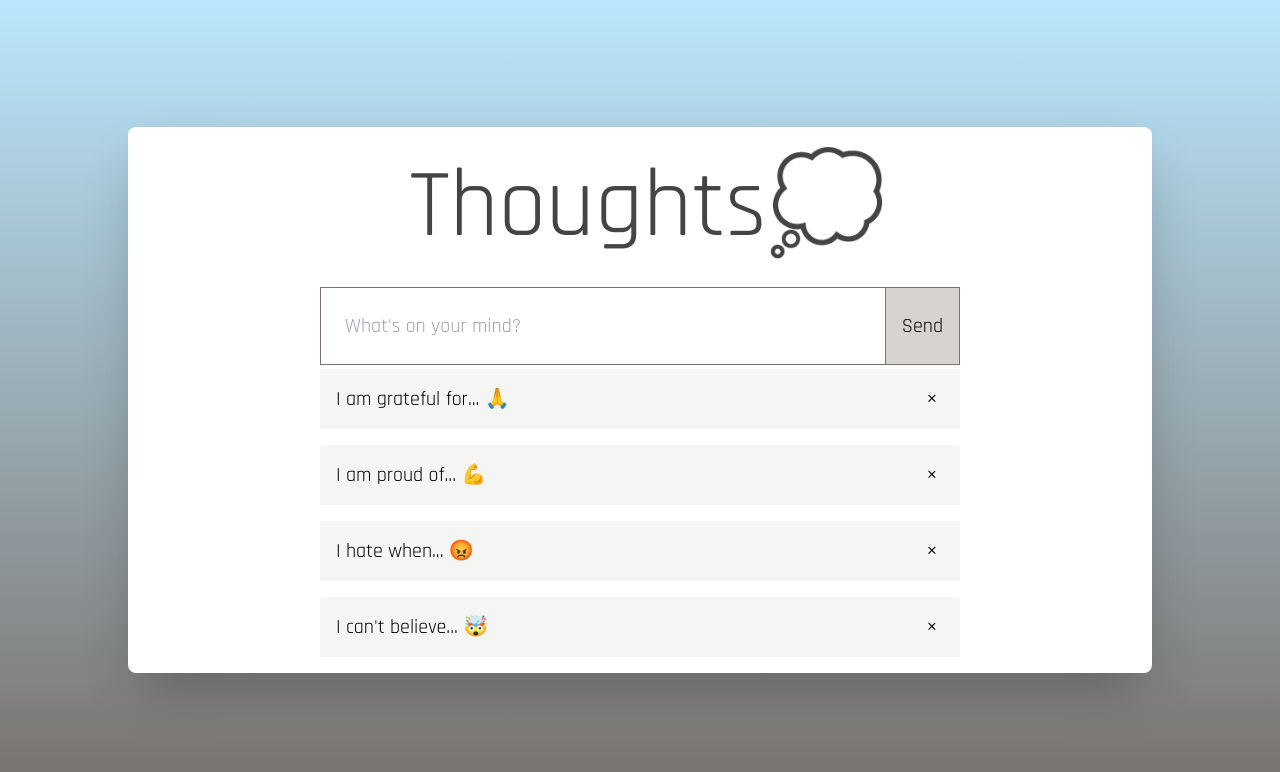
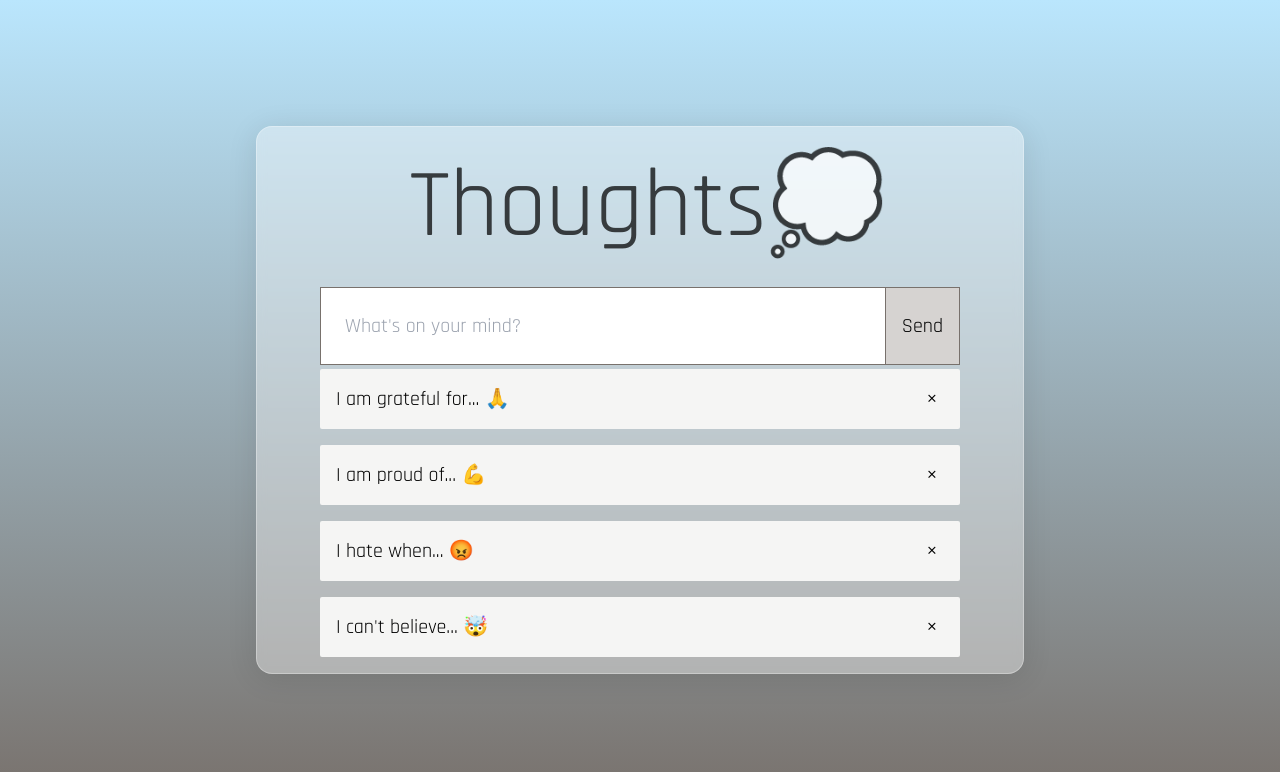
Before and after one commit to rickydefazio/thoughts, a React (Vite) app: page / in a window 1280 px wide. Shown: the top 772 px of the page. Built offline with nearby package versions, Linux system fonts and the light colour scheme.

Commit message:
add glass texture

```diff
--- a/src/index.css
+++ b/src/index.css
@@ -20,7 +20,14 @@ body {
 }
 
 #root {
-  @apply mx-auto my-10 h-4/5 w-4/5 overflow-hidden rounded-lg bg-white shadow-2xl;
+  @apply mx-auto my-10 h-4/5 w-4/5 overflow-hidden rounded-lg bg-white shadow-2xl lg:max-w-3xl;
+  /* From https://css.glass */
+  background: rgba(255, 255, 255, 0.383);
+  border-radius: 16px;
+  box-shadow: 0 4px 30px rgba(0, 0, 0, 0.1);
+  backdrop-filter: blur(5px);
+  -webkit-backdrop-filter: blur(5px);
+  border: 1px solid rgba(255, 255, 255, 0.3);
 }
 
 h1:after {
--- a/tailwind.config.cjs
+++ b/tailwind.config.cjs
@@ -2,7 +2,7 @@
 module.exports = {
   content: ['./src/**/*.tsx', './index.html'],
   theme: {
-    extend: {},
+    extend: {}
   },
-  plugins: [],
+  plugins: []
 };
```
